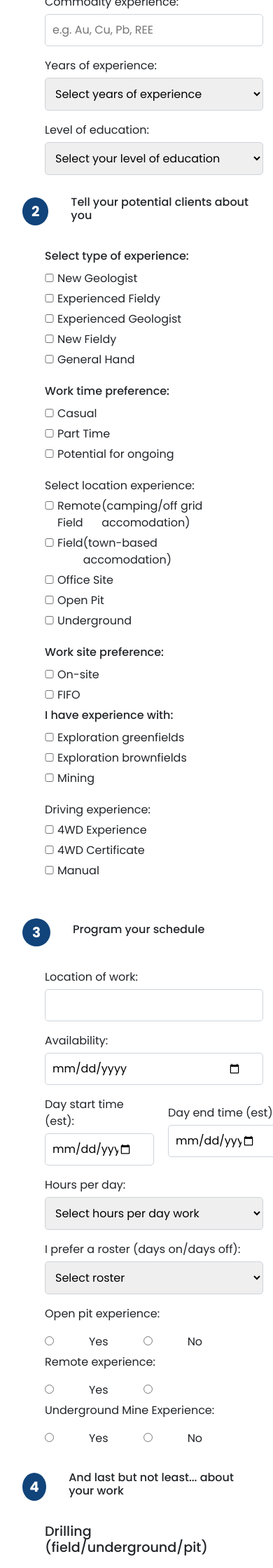
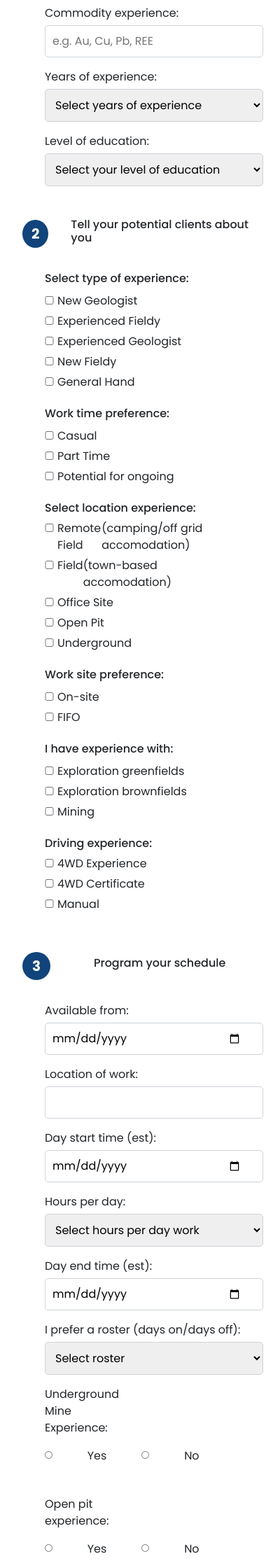
Before and after one commit to FranciscoVirgili/GeoFinder, a PHP site: page /geologistForm.html in a window 390 px wide. Shown: the part 880-3120 px from the top of the page at 70% size. Run offline with PHP 8.4, Linux system fonts and the light colour scheme; some libraries are stand-ins or nearby versions.

Commit message:
arreglos formulario Fran

```diff
--- a/estilo.css
+++ b/estilo.css
@@ -161,10 +161,6 @@
     display: none;
 }
 
-.geoListMenuMobile {
-    display: none;
-}
-
 
 @media only screen and (max-width: 992px) {
     .mainMenuMobile {
@@ -177,12 +173,6 @@
         display: block;
     }
     .secondListMenu{
-        display: none;
-    }
-    .geoListMenuMobile{
-        display: block;
-    }
-    .geoListMenu{
         display: none;
     }
 }
--- a/formStyle.css
+++ b/formStyle.css
@@ -61,6 +61,10 @@
     font-weight: 400;
 }
 
+.thirdGeoFormCol select{
+    margin-bottom: 1rem;
+}
+
 .geologistGender{
     display: flex;
     align-items: normal;
@@ -102,7 +106,7 @@
 
 .secondGeoFormSection label{
     font-size: 1rem;
-    font-weight: 400;
+    font-weight: 500;
 }
 
 .secondGeoFormSection legend{
@@ -192,6 +196,11 @@
     font-weight: 400;
 }
 
+.workTimePreference label{
+    font-size: 1rem;
+    font-weight: 400;
+}
+
 /* Third Form */
 
 .thirdGeoFormSection label{
@@ -277,6 +286,32 @@
     gap: 50px;
     margin-top: 1rem;
 }
+
+.firstColThirdForm{
+    width: 33%;
+}
+/* Responsive third Col Form */
+.thirdBisSection{
+    display: flex;
+    flex-direction: row;
+    gap: 40px;
+    margin-left: 4rem;
+}
+
+.divBis{
+    width: 33%;
+}
+
+.undergroundMineExperienceLabel,
+.undergroundMineExperience label,
+.openPitExperienceLabel,
+.openPitExperience label,
+.remoteExperienceLabel,
+.remoteExperience label {
+    font-size: 1rem;
+    font-weight: 400;
+}
+
 
 
 /* Fourth Section Form */
@@ -390,6 +425,7 @@
     }
     .secondColSecondForm{
         width: 80%;
+        margin-bottom: 1rem;
     }
     .thirdColSecondForm{
         width: 80%;
@@ -465,10 +501,10 @@
     .fourthGeoFormSection{
         width: 80%;
     }
-}
-
-.thirdGeoFormSectionMobile {
-    display: none;
+    .thirdBisSection{
+        display: flex!important;
+        flex-direction: column!important;
+    }
 }
 
 @media only screen and (max-width: 992px) {
@@ -479,17 +515,6 @@
         display: none;
     }
 
-    .thirdGeoFormSectionMobile {
-        display: block;
-    }
-
-    .thirdGeoFormSection{
-        display: none;
-    }
-
-    .ThirdGeoFormTitleDesktop{
-        display: none;
-    }
 }
 
 @media (max-width: 980px) {
@@ -499,6 +524,12 @@
     .fourthGeoFormSection {
     flex-direction: column;
     gap: 0px;
+    }
+
+    .thirdGeoFormSection{
+        display: flex;
+        justify-content: flex-start;
+        margin-left: 0;
     }
 
     .firstGeoFormTitle
@@ -533,6 +564,7 @@
     }
     .secondColSecondForm{
         width: 80%;
+        margin-bottom: 1rem;
     }
 
     .secondColThirdForm {
@@ -549,7 +581,9 @@
         margin-left: 4rem;
     }
     .thirdColThirdForm{
-        width: 100%;
+        width: 80%;
+        margin-right: 0;
+        margin-left: 4rem;
     }
     .firstColFourthForm{
         width: 80%;
@@ -567,6 +601,7 @@
     .thirdGeoFormCol {
         width: 33%;
         margin-right: 0rem;
+        margin-top: 1rem;
     }
 
     .firstGeoFormTitle {
@@ -626,4 +661,8 @@
         padding: 20px;
     }
 
+    .thirdBisSection{
+        display: flex!important;
+        flex-direction: column!important;
+    }
 }
--- a/geologistForm.html
+++ b/geologistForm.html
@@ -325,6 +325,7 @@
           </div>
       </section>
 
+
       <!-- Third Form Section -->
       <div class="ThirdGeoFormTitleDesktop">
         <div class="circleList">3</div>
@@ -340,15 +341,6 @@
         <!-- Location of Work -->
         <label for="location-work">Location of work:</label>
         <input type="text" id="location-work" name="location-work" style="margin-bottom: 1rem;" required>
-
-        <!-- Remote Experience -->
-          <label class="remoteExperienceLabel" for="remoteExperience">Remote experience:</label>
-          <div class="remoteExperience">
-            <input type="radio" id="remoteExperienceYes" name="remoteExperience" value="yes">
-            <label for="remoteExperienceYes">Yes</label>
-            <input type="radio" id="remoteExperienceNo" name="remoteExperience" value="no">
-            <label for="remoteExperienceNo">No</label>
-          </div>
         </div>
 
         <div class="secondColThirdForm">
@@ -369,15 +361,6 @@
           <option value="tenHours">10 hours-day</option>
           <option value="moreTenHours">more than 10 hours-day</option>
         </select>
-
-          <!-- Open pit Experience -->
-            <label class="openPitExperienceLabel" for="openPitExperience">Open pit experience:</label>
-            <div class="openPitExperience">
-              <input type="radio" id="openPitExperienceYes" name="openPitExperience" value="yes">
-              <label for="openPitExperienceYes">Yes</label>
-              <input type="radio" id="openPitExperienceNo" name="openPitExperience" value="no">
-              <label for="openPitExperienceNo">No</label>
-            </div>
         </div>
 
         <div class="thirdColThirdForm">
@@ -397,8 +380,12 @@
             <option value="eight-five">8/5</option>
             <option value="fourteen-fourteen">14/14</option>
           </select>
+        </div>
+      </section>
 
+      <section class="thirdBisSection">
         <!-- Underground Mine Experience -->
+        <div class="divBis">
         <label class="undergroundMineExperienceLabel" for="undergroundMineExperience">Underground Mine Experience:</label>
           <div class="undergroundMineExperience">
             <input type="radio" id="undergroundMineExperienceYes" name="undergroundMineExperience" value="yes">
@@ -407,64 +394,8 @@
             <label for="undergroundMineExperienceNo">No</label>
           </div>
         </div>
-      </section>
-
-      <!-- Third Geo Form Section Mobile -->
-      <section class="thirdGeoFormSectionMobile">
-        <!-- Third Form Section -->
-      <div class="ThirdGeoFormTitle">
-        <div class="circleList">3</div>
-        <h3 class="formTitles">Program your schedule</h3>
-      </div>
-        <div class="firstColThirdForm">
-            <!-- Location of Work -->
-            <label for="location-work">Location of work:</label>
-            <input type="text" id="location-work" name="location-work" style="margin-bottom: 1rem;" required>
-            <!-- Available from -->
-            <label for="availability">Availability:</label>
-            <input type="date" id="availability" name="availability" required style="margin-bottom: 1rem;">
-          </div>
-        </div>
-
-        <div class="secondColThirdForm">
-        <div style="    display: flex; align-items: center; justify-content: space-between; gap: 20px;">
-        <!-- Start Time -->
-        <div class="dayTimeForm" style="width: 50%;">
-          <label for="day-start">Day start time (est):</label>
-          <input type="date" id="day-start" name="dayStartDate">
-        </div>
-
-          <!-- Finish Date -->
-          <div class="dayTimeForm" style="width: 50%;">
-            <label for="day-end">Day end time (est):</label>
-            <input type="date" id="day-end" name="dayEndDate">
-          </div>
-        </div>
-        <!-- Hours per day -->
-        <label for="hours-day">Hours per day:</label>
-        <select id="hours-day" name="hours-day" style="margin-bottom: 1rem;">
-          <option value="" disabled selected>Select hours per day work</option>
-          <option value="lessSixHours">less than 6 hours-day</option>
-          <option value="sixHours">6 hours-day</option>
-          <option value="sevenHours">7 hours-day</option>
-          <option value="eightHours">8 hours-day</option>
-          <option value="tenHours">10 hours-day</option>
-          <option value="moreTenHours">more than 10 hours-day</option>
-        </select>
-
-        <!--I prefer: -->
-        <label for="roster" >I prefer a roster (days on/days off):</label>
-        <select id="roster-hours" name="roster-hours" style="margin-bottom: 1rem;">
-            <option value="" disabled selected>Select roster</option>
-            <option value="five-two">5/2</option>
-            <option value="six-three">6/3</option>
-            <option value="seven-four">7/4</option>
-            <option value="eight-five">8/5</option>
-            <option value="fourteen-fourteen">14/14</option>
-        </select>
-
-        <div class="thirdColThirdForm">
         <!-- Open pit Experience -->
+        <div class="divBis">
         <label class="openPitExperienceLabel" for="openPitExperience">Open pit experience:</label>
         <div class="openPitExperience">
           <input type="radio" id="openPitExperienceYes" name="openPitExperience" value="yes">
@@ -472,20 +403,15 @@
           <input type="radio" id="openPitExperienceNo" name="openPitExperience" value="no">
           <label for="openPitExperienceNo">No</label>
         </div>
+        </div>
         <!-- Remote Experience -->
+        <div class="divBis">
         <label class="remoteExperienceLabel" for="remoteExperience">Remote experience:</label>
         <div class="remoteExperience">
           <input type="radio" id="remoteExperienceYes" name="remoteExperience" value="yes">
           <label for="remoteExperienceYes">Yes</label>
           <input type="radio" id="remoteExperienceNo" name="remoteExperience" value="no">
-            </div>
-          <!-- Underground Mine Experience -->
-          <label class="undergroundMineExperienceLabel" for="undergroundMineExperience">Underground Mine Experience:</label>
-          <div class="undergroundMineExperience">
-            <input type="radio" id="undergroundMineExperienceYes" name="undergroundMineExperience" value="yes">
-            <label for="undergroundMineExperienceYes">Yes</label>
-            <input type="radio" id="undergroundMineExperienceNo" name="undergroundMineExperience" value="no">
-            <label for="undergroundMineExperienceNo">No</label>
+          <label for="remoteExperienceNo">No</label>
         </div>
         </div>
       </section>
--- a/geologistFormRegister.js
+++ b/geologistFormRegister.js
@@ -1,3 +1,4 @@
+
 // Friendly Names
 const friendlyNames = {
   'company-name': 'Company Name',
@@ -46,6 +47,7 @@
   const gender = document.querySelector('input[name="gender"]:checked');
   if (!gender) {
     alert('Please select a gender.');
+    gender.focus();
     valid = false;
   }
 
@@ -123,6 +125,7 @@
   if (startDate && endDate && new Date(startDate) > new Date(endDate)) {
     alert('The start date cannot be later than the end date.');
     valid = false;
+    dayEnd.focus();
   }
 
   return valid;
```
Also changed, not shown: companyForm.html (+41 -34 lines), findWork.html (+24 -18 lines), signin.html (+4 -4 lines), 1 other file. Lines whose indentation alone changed are shown as unchanged.
